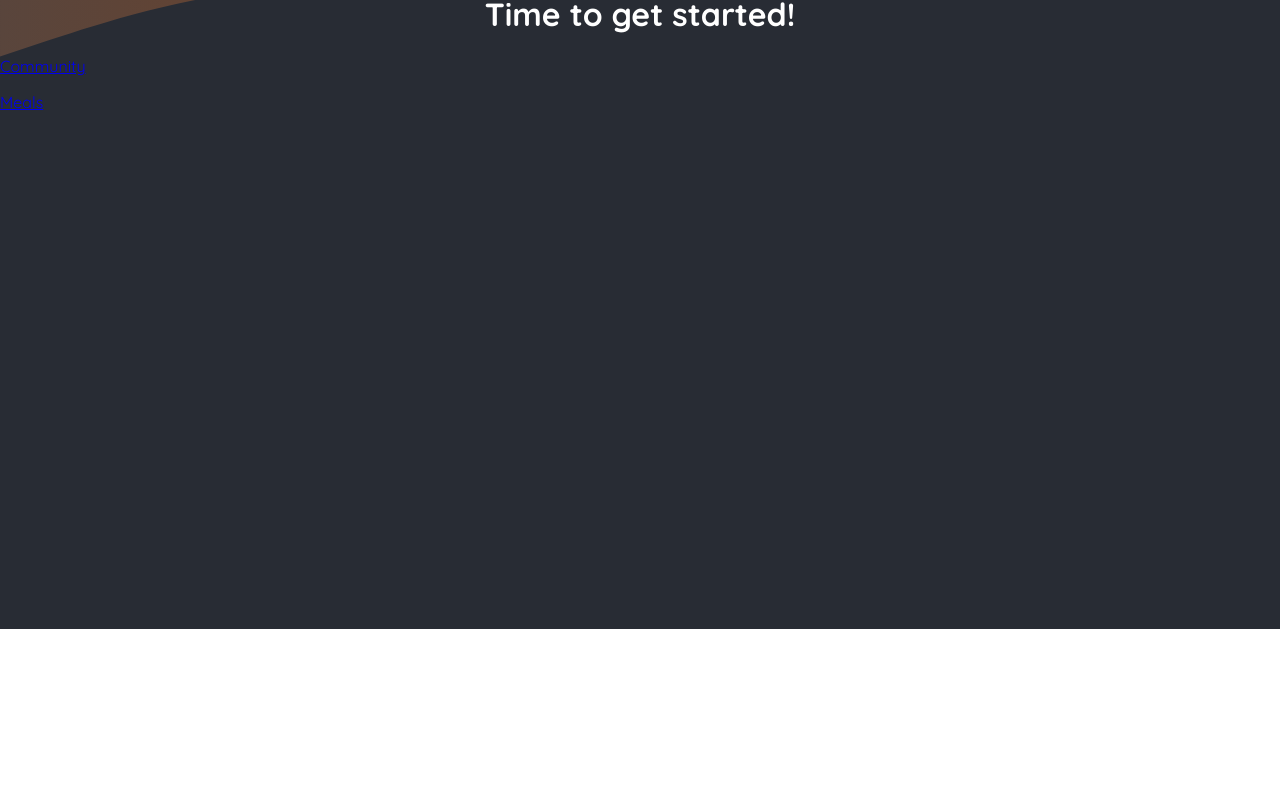
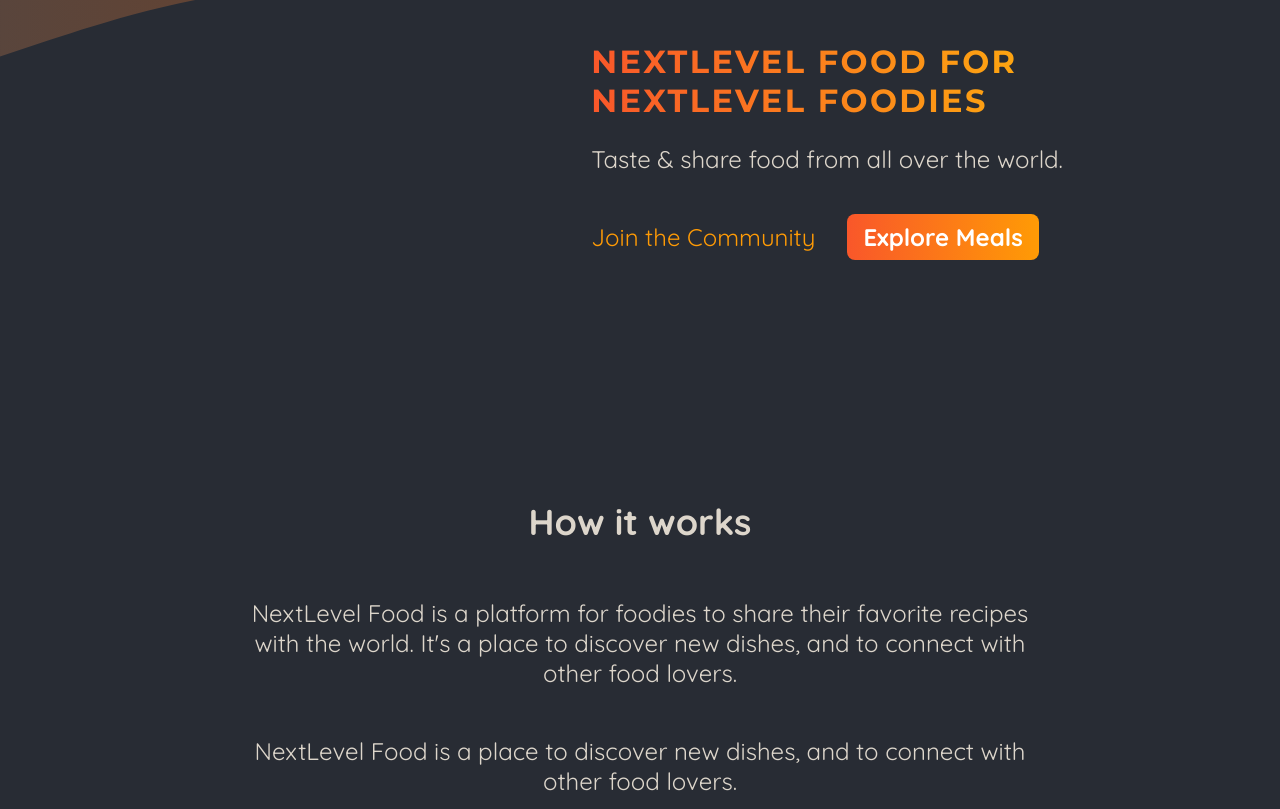
Before and after one commit to HuzaifaNaseer02/foodies-nextjs, a Next.js app: page / in a window 1280 px wide. Shown: the part 171-980 px from the top of the page. Before the commit the page ends 800 px from the top, so only its background shows below. Built offline with nearby package versions, Linux system fonts and the light colour scheme.

Commit message:
finished hero section and header

```diff
--- a/app/page.js
+++ b/app/page.js
@@ -1,17 +1,50 @@
 import Link from "next/link";
+
+import classes from "./page.module.css";
 
 export default function Home() {
   return (
+    <>
+      <header className={classes.header}>
+        <div className={classes.slideshow}></div>
+        <div>
+          <div className={classes.hero}>
+            <h1>NextLevel Food for NextLevel Foodies</h1>
+            <p>Taste & share food from all over the world.</p>
+          </div>
+          <div className={classes.cta}>
+            <Link href="/community">Join the Community</Link>
+            <Link href="/meals">Explore Meals</Link>
+          </div>
+        </div>
+      </header>
       <main>
-      <h1 style={{ color: "white", textAlign: "center" }}>
-        Time to get started!
-      </h1>
+        <section className={classes.section}>
+          <h2>How it works</h2>
           <p>
-        <Link href="/community">Community</Link>
+            NextLevel Food is a platform for foodies to share their favorite
+            recipes with the world. It&apos;s a place to discover new dishes,
+            and to connect with other food lovers.
           </p>
           <p>
-        <Link href="/meals">Meals</Link>
+            NextLevel Food is a place to discover new dishes, and to connect
+            with other food lovers.
           </p>
+        </section>
+
+        <section className={classes.section}>
+          <h2>Why NextLevel Food?</h2>
+          <p>
+            NextLevel Food is a platform for foodies to share their favorite
+            recipes with the world. It&apos;s a place to discover new dishes,
+            and to connect with other food lovers.
+          </p>
+          <p>
+            NextLevel Food is a place to discover new dishes, and to connect
+            with other food lovers.
+          </p>
+        </section>
       </main>
+    </>
   );
 }
--- /dev/null
+++ b/app/page.module.css
@@ -0,0 +1,75 @@
+.header {
+  display: flex;
+  gap: 3rem;
+  margin: 3rem auto;
+  width: 90%;
+  max-width: 75rem;
+}
+
+.slideshow {
+  width: 40rem;
+  height: 25rem;
+}
+
+.hero {
+  color: #ddd6cb;
+  font-size: 1.5rem;
+}
+
+.hero h1 {
+  font-size: 2rem;
+  font-weight: bold;
+  font-family: "Montserrat", sans-serif;
+  letter-spacing: 0.15rem;
+  text-transform: uppercase;
+  background: linear-gradient(90deg, #f9572a, #ffc905);
+  background-clip: text;
+  -webkit-background-clip: text;
+  -webkit-text-fill-color: transparent;
+}
+
+.cta {
+  font-size: 1.5rem;
+  display: flex;
+  gap: 1rem;
+}
+
+.cta a {
+  display: inline-block;
+  margin-top: 1rem;
+  padding: 0.5rem 1rem;
+  border-radius: 0.5rem;
+  background: linear-gradient(90deg, #f9572a, #ff9b05);
+  color: #ffffff;
+  font-weight: bold;
+  text-decoration: none;
+}
+
+.cta a:hover,
+.cta a:active {
+  background: linear-gradient(90deg, #fd4715, #f9b241);
+}
+
+.cta a:first-child {
+  background: transparent;
+  font-weight: normal;
+  color: #ff9b05;
+  padding-left: 0;
+}
+
+.cta a:first-child:hover,
+.cta a:first-child:active {
+  background: transparent;
+  color: #f9b241;
+}
+
+.section {
+  display: flex;
+  flex-direction: column;
+  color: #ddd6cb;
+  font-size: 1.5rem;
+  max-width: 50rem;
+  width: 90%;
+  margin: 2rem auto;
+  text-align: center;
+}
```
Lines whose indentation alone changed are shown as unchanged.
